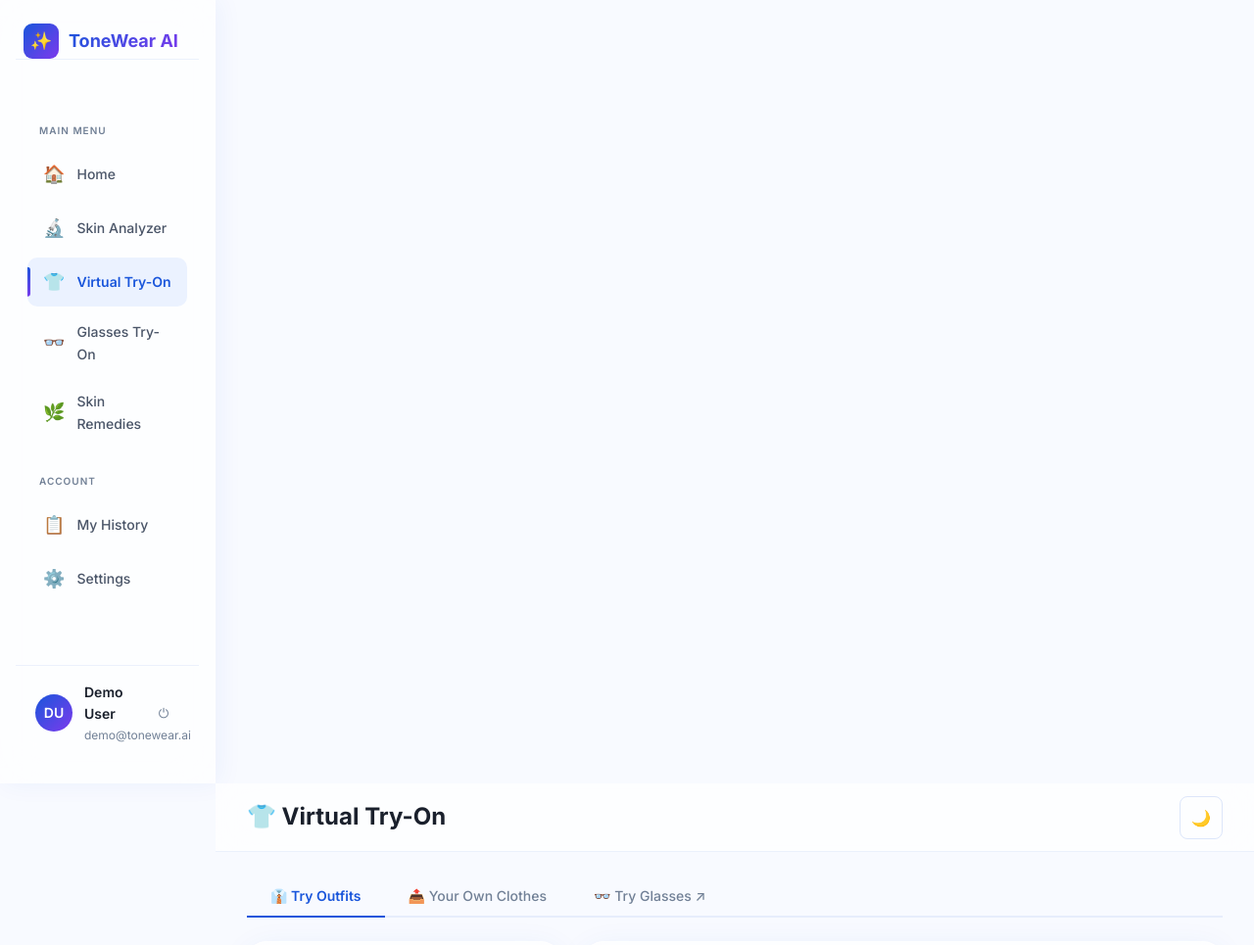
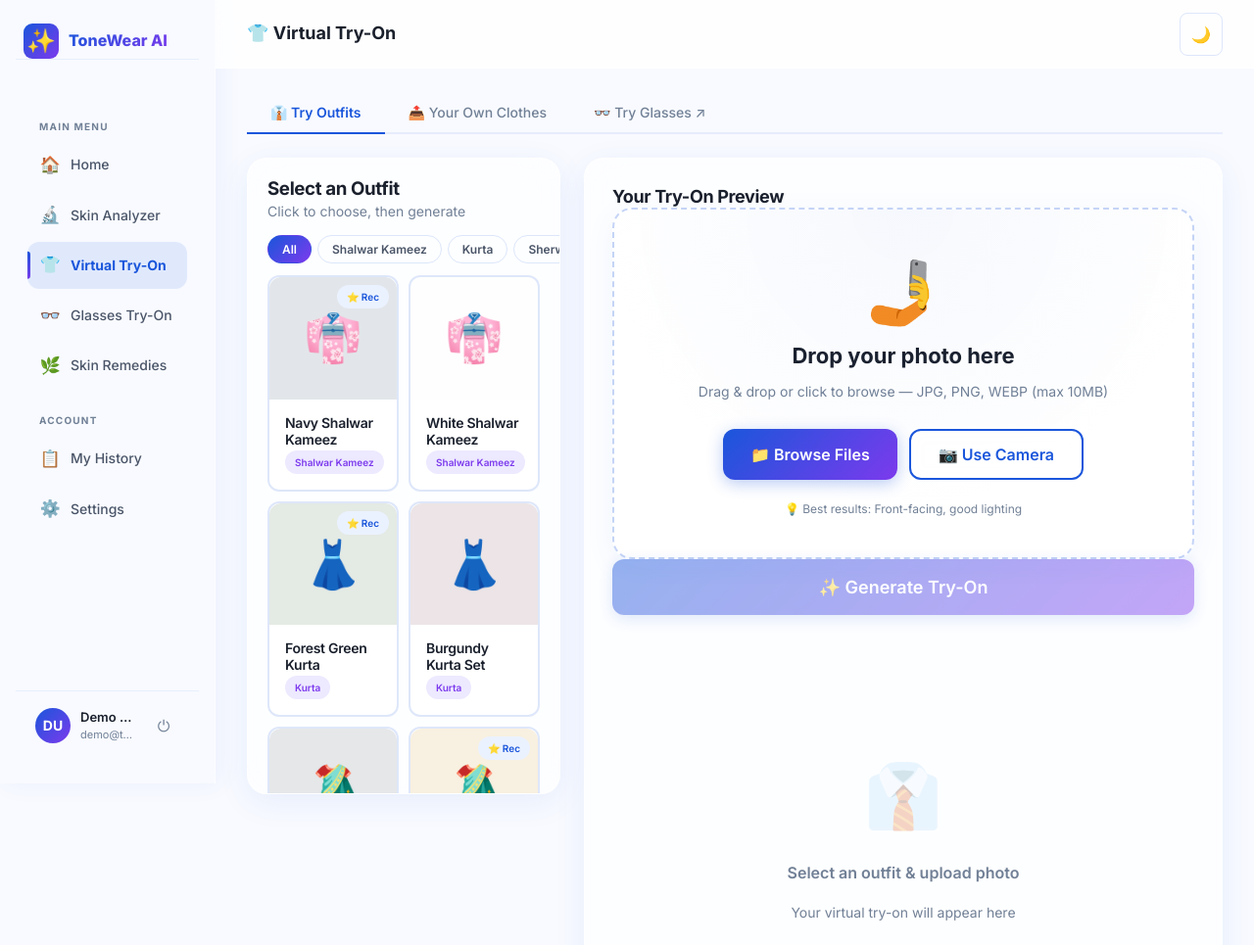
Before and after one commit to coddies/ToneWear-AI, a plain HTML site: page frontend/tryon.html in a window 1280 px wide. Shown: the top 965 px of the page at 98% size. Drawn offline with Linux system fonts and the light colour scheme.

Commit message:
fix: sidebar position fixed + add missing nav-item, topbar, sidebar-user CSS

```diff
--- a/frontend/css/components.css
+++ b/frontend/css/components.css
@@ -1227,24 +1227,27 @@
 }
 
 /* ══════════════════════════════════════════════
-   SHOP PAGE SIDEBAR (shop.html)
+   APP SIDEBAR — All inner pages
    ══════════════════════════════════════════════ */
 
-/* Sidebar container */
+/* Sidebar container — FIXED so it stays while content scrolls */
 .sidebar {
-  background: var(--bg-card);
+  background: var(--bg-sidebar, rgba(248,250,255,0.98));
   backdrop-filter: blur(24px);
   -webkit-backdrop-filter: blur(24px);
   border-right: 1px solid var(--border-glass);
   display: flex;
   flex-direction: column;
+  width: var(--sidebar-w, 260px);
   height: 100vh;
-  position: sticky;
+  position: fixed;
   top: 0;
+  left: 0;
   overflow-y: auto;
   padding: 24px 16px;
-  z-index: 100;
+  z-index: var(--z-sidebar, 500);
   scrollbar-width: none;
+  box-shadow: var(--shadow-sidebar);
 }
 .sidebar::-webkit-scrollbar { display: none; }
 
@@ -1320,6 +1323,166 @@
   border: 1px solid var(--border-subtle);
 }
 
+/* ── Nav Items (analyzer, tryon, glasses, etc.) ─────── */
+.nav-item {
+  display: flex;
+  align-items: center;
+  gap: 10px;
+  padding: 10px 12px;
+  border-radius: 12px;
+  font-size: 14px;
+  font-weight: 500;
+  color: var(--text-secondary);
+  text-decoration: none;
+  transition: all var(--t-fast);
+  cursor: pointer;
+}
+.nav-item:hover {
+  background: rgba(26,86,219,0.07);
+  color: var(--primary);
+}
+.nav-item.active {
+  background: rgba(26,86,219,0.10);
+  color: var(--primary);
+  font-weight: 700;
+}
+.nav-item-icon {
+  font-size: 17px;
+  width: 22px;
+  text-align: center;
+  flex-shrink: 0;
+}
+.nav-section-label {
+  font-size: 10px;
+  font-weight: 700;
+  text-transform: uppercase;
+  letter-spacing: 0.12em;
+  color: var(--text-muted);
+  padding: 12px 12px 4px;
+  display: block;
+}
+
+/* ── Sidebar User ────────────────────────────────────── */
+.sidebar-user {
+  display: flex;
+  align-items: center;
+  gap: 10px;
+}
+.sidebar-avatar {
+  width: 36px;
+  height: 36px;
+  border-radius: 50%;
+  background: var(--gradient);
+  color: #fff;
+  font-size: 14px;
+  font-weight: 700;
+  display: flex;
+  align-items: center;
+  justify-content: center;
+  flex-shrink: 0;
+}
+.sidebar-user-info { flex: 1; min-width: 0; }
+.sidebar-user-name  { font-size: 13px; font-weight: 600; color: var(--text-primary); white-space: nowrap; overflow: hidden; text-overflow: ellipsis; }
+.sidebar-user-email { font-size: 11px; color: var(--text-muted); white-space: nowrap; overflow: hidden; text-overflow: ellipsis; }
+.sidebar-logout-btn {
+  background: none;
+  border: none;
+  padding: 6px;
+  border-radius: 8px;
+  font-size: 16px;
+  color: var(--text-muted);
+  cursor: pointer;
+  transition: all var(--t-fast);
+}
+.sidebar-logout-btn:hover { background: var(--error-light); color: var(--error); }
+.sidebar-logo-icon { font-size: 24px; }
+.sidebar-logo-text { font-size: 16px; font-weight: 800; color: var(--text-primary); }
+
+/* ── Sidebar Overlay (mobile) ────────────────────────── */
+.sidebar-overlay {
+  display: none;
+  position: fixed;
+  inset: 0;
+  background: rgba(0,0,0,0.40);
+  z-index: calc(var(--z-sidebar, 500) - 1);
+  backdrop-filter: blur(2px);
+}
+
+/* ── Topbar ──────────────────────────────────────────── */
+.topbar {
+  height: var(--topbar-h, 70px);
+  display: flex;
+  align-items: center;
+  gap: 16px;
+  padding: 0 32px;
+  background: rgba(255,255,255,0.80);
+  backdrop-filter: blur(16px);
+  -webkit-backdrop-filter: blur(16px);
+  border-bottom: 1px solid var(--border-glass);
+  position: sticky;
+  top: 0;
+  z-index: var(--z-topbar, 600);
+}
+.topbar-menu-btn {
+  font-size: 20px;
+  display: none;
+  background: none;
+  border: none;
+  cursor: pointer;
+  color: var(--text-primary);
+  padding: 6px;
+  border-radius: 8px;
+}
+.topbar-title {
+  font-size: 18px;
+  font-weight: 700;
+  color: var(--text-primary);
+  flex: 1;
+}
+.topbar-actions {
+  display: flex;
+  align-items: center;
+  gap: 8px;
+  margin-left: auto;
+}
+
+/* ── Bottom Nav (mobile app pages) ──────────────────── */
+.bottom-nav {
+  display: none;
+  position: fixed;
+  bottom: 0;
+  left: 0;
+  right: 0;
+  background: var(--bg-card);
+  backdrop-filter: blur(20px);
+  -webkit-backdrop-filter: blur(20px);
+  border-top: 1px solid var(--border-glass);
+  z-index: 500;
+  padding: 6px 0 env(safe-area-inset-bottom, 6px);
+}
+.bottom-nav-inner {
+  display: flex;
+  align-items: center;
+  justify-content: space-around;
+  padding: 0 8px;
+}
+.bottom-nav-item {
+  display: flex;
+  flex-direction: column;
+  align-items: center;
+  gap: 2px;
+  font-size: 10px;
+  font-weight: 600;
+  color: var(--text-muted);
+  text-decoration: none;
+  flex: 1;
+  padding: 6px 0;
+  transition: color var(--t-fast);
+}
+.nav-icon { font-size: 20px; }
+.bottom-nav-item.active,
+.bottom-nav-item:hover { color: var(--primary); }
+
 /* ── Mobile Bottom Nav (shop.html) ─────────────────── */
 .mobile-bottom-nav {
   display: none;
```
